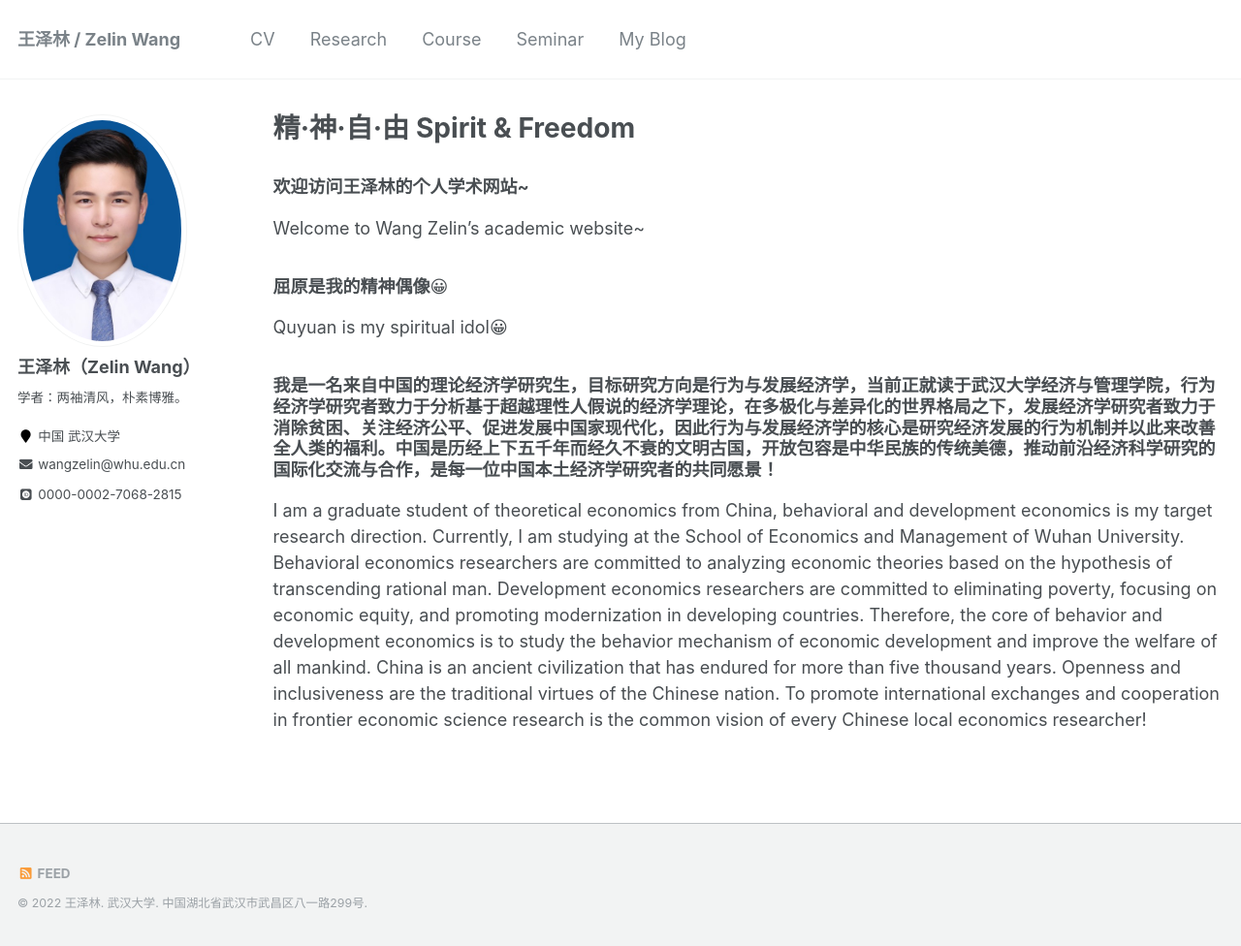
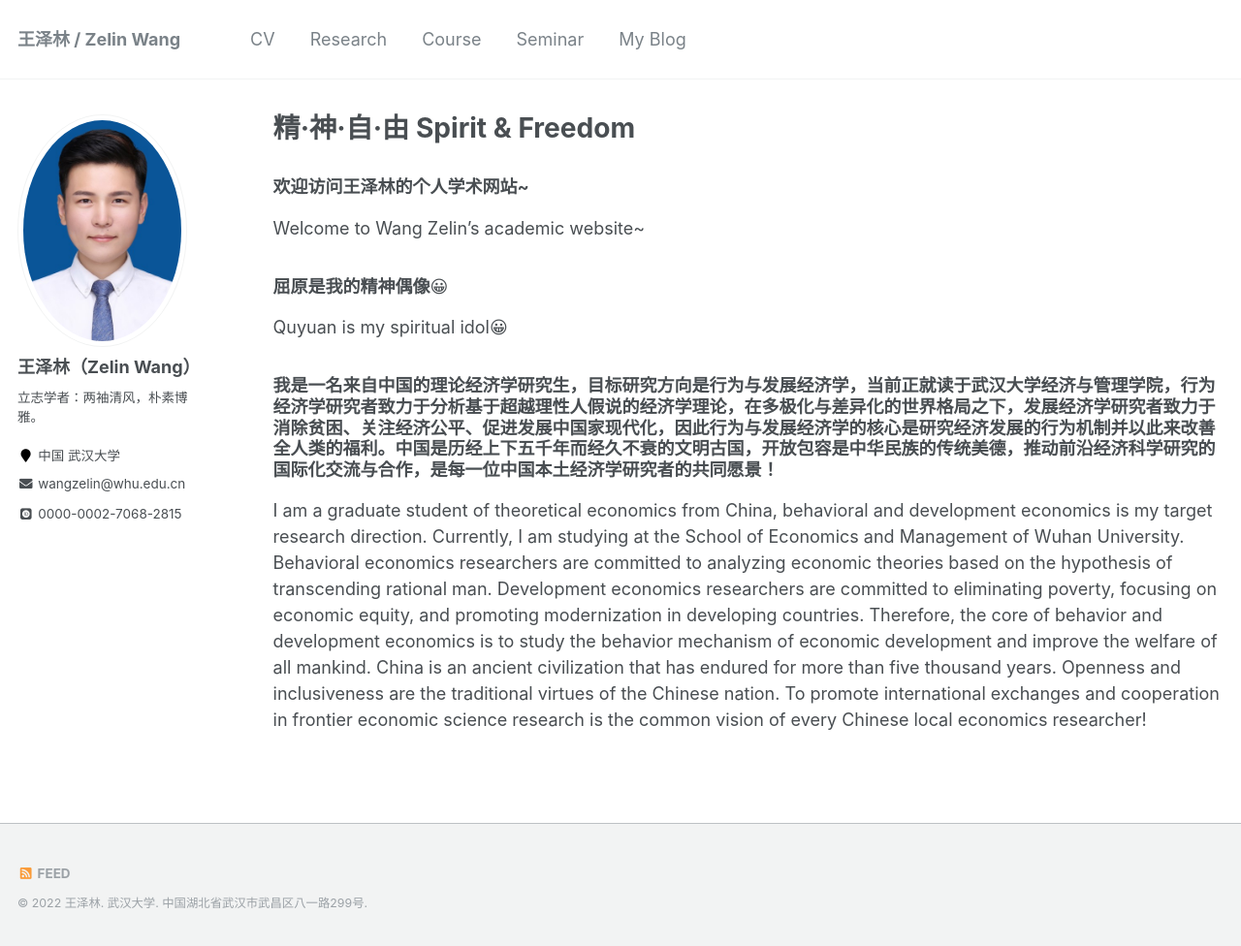
Before and after one commit to ColinWangZelin/colinwangzelin.github.io, a Jekyll site: the page built from index.md, in a window 1280 px wide and 978 px high. Shown: the whole window at 97% size. Built offline with Jekyll 4.4.1, drawn with Linux system fonts in a browser that asks for light colours; some web fonts are replaced.

Commit message:
Update _config.yml

```diff
--- a/_config.yml
+++ b/_config.yml
@@ -83,7 +83,7 @@ analytics:
 author:
   name             : "王泽林（Zelin Wang）"
   avatar           : "wangzelin.png"
-  bio              : "学者：两袖清风，朴素博雅。"
+  bio              : "立志学者：两袖清风，朴素博雅。"
   location         : "中国 武汉大学"
   employer         :
   pubmed           :
```
